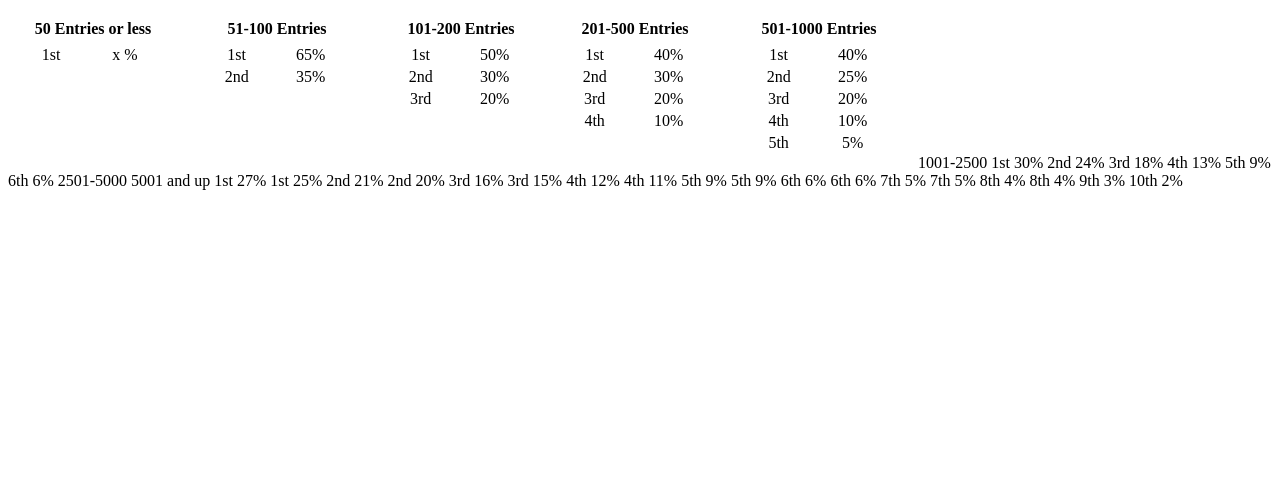
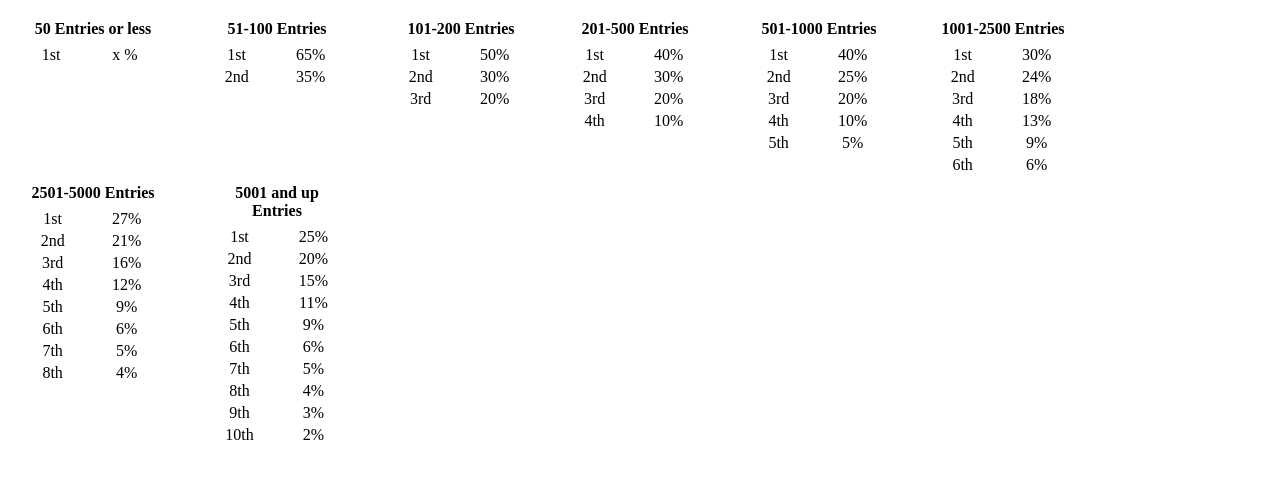
Before and after one commit to erinwoodrum/tenball, a website: page build/src/templates/pages/payout/payout.html in a window 1280 px wide. Drawn offline with Linux system fonts and the light colour scheme.

Commit message:
Update payout.html

```diff
--- a/build/src/templates/pages/payout/payout.html
+++ b/build/src/templates/pages/payout/payout.html
@@ -38,28 +38,39 @@
 <tr><td>5th</td><td>5%</td>
 </table>
 
+<table class="space-right">
+<tr><th colspan="2">1001-2500 Entries</th></tr>
+<tr><td>1st</td><td>30%</td>
+<tr><td>2nd</td><td>24%</td>
+<tr><td>3rd</td><td>18%</td>
+<tr><td>4th</td><td>13%</td>
+<tr><td>5th</td><td>9%</td>
+<tr><td>6th</td><td>6%</td>
+</table>
 
+<table class="space-right">
+<tr><th colspan="2">2501-5000 Entries</th></tr>
+<tr><td>1st</td><td>27%</td>
+<tr><td>2nd</td><td>21%</td>
+<tr><td>3rd</td><td>16%</td>
+<tr><td>4th</td><td>12%</td>
+<tr><td>5th</td><td>9%</td>
+<tr><td>6th</td><td>6%</td>
+<tr><td>7th</td><td>5%</td>
+<tr><td>8th</td><td>4%</td>
+</table>
 
-
-                        1001-2500
-                         1st   30%
-                       2nd   24%
-                        3rd   18%
-                        4th   13%
-                      5th    9%
-                                  6th    6%
-
-
-
-      2501-5000                   5001 and up
-      1st   27%                   1st    25%
-      2nd   21%                   2nd    20%
-      3rd   16%                   3rd    15%
-      4th   12%                   4th    11%
-      5th    9%                   5th     9%
-      6th    6%                   6th     6%
-      7th    5%                   7th     5%
-      8th    4%                   8th     4%
-                                  9th     3%
-                                  10th    2%
-                                  </div>
+<table class="space-right">
+<tr><th colspan="2">5001 and up Entries</th></tr>
+<tr><td>1st</td><td>25%</td>
+<tr><td>2nd</td><td>20%</td>
+<tr><td>3rd</td><td>15%</td>
+<tr><td>4th</td><td>11%</td>
+<tr><td>5th</td><td>9%</td>
+<tr><td>6th</td><td>6%</td>
+<tr><td>7th</td><td>5%</td>
+<tr><td>8th</td><td>4%</td>
+<tr><td>9th</td><td>3%</td>
+<tr><td>10th</td><td>2%</td>
+ </table>
+  </div>
```
